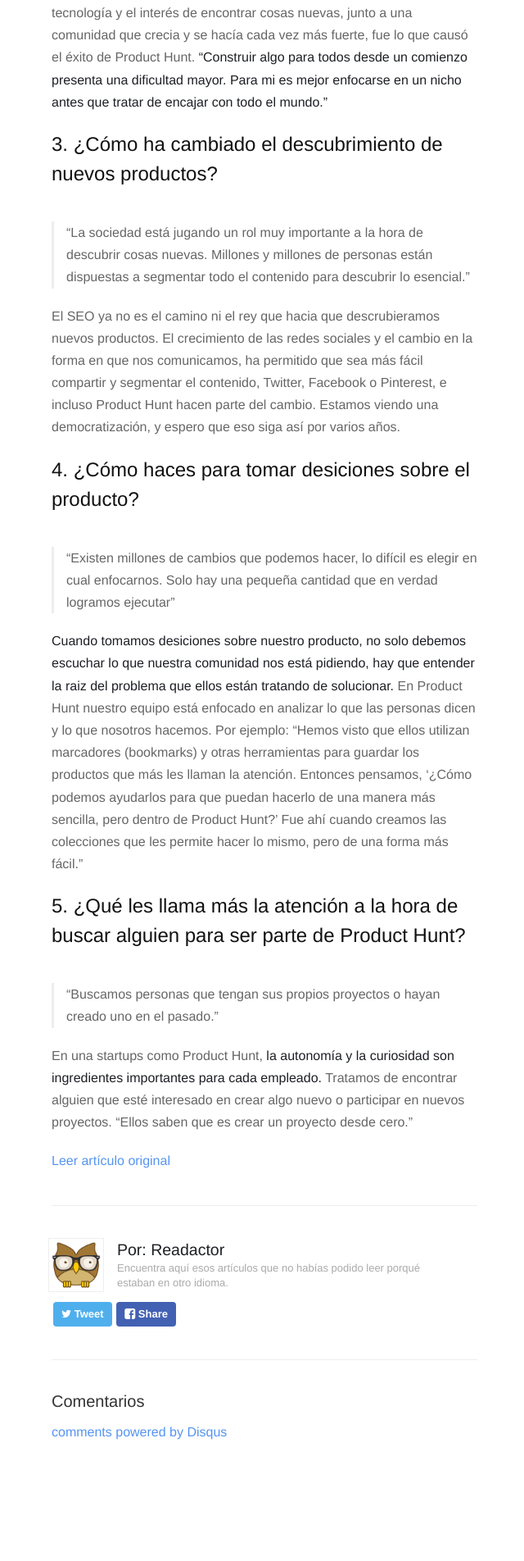
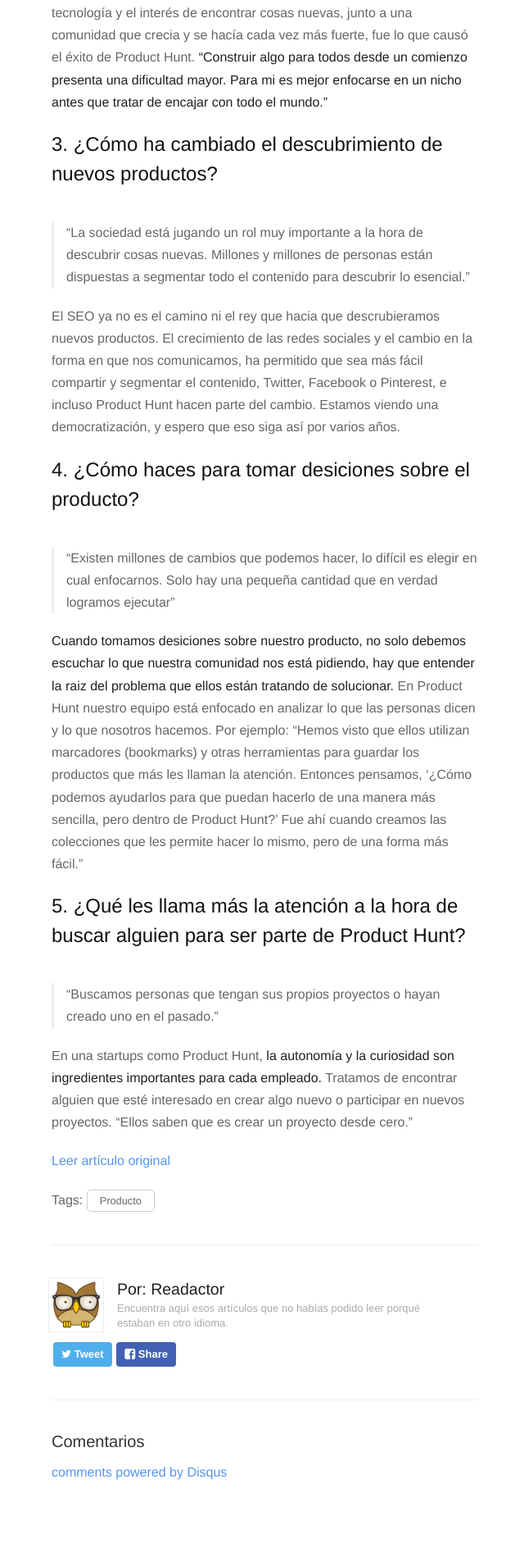
Before and after one commit to metorama/metorama, a Jekyll site: the page built from _posts/2015-07-31-tips-para-lanzar-tu-producto.markdown, in a window 1280 px wide. Shown: the part 1322-3226 px from the top of the page at 82% size, without its empty margins (317-957 px from the left). Built offline with Jekyll 4.4.1, drawn with Linux system fonts in a browser that asks for light colours; nearby versions of some CDN libraries; Markdown is read by kramdown in place of the engine named in the settings; comment, search, counter and statistics services are not loaded; before the commit the page ends 3177 px from its top, so only the background shows below that.

Commit message:
[add] tags to articles

```diff
--- a/_layouts/post.html
+++ b/_layouts/post.html
@@ -13,6 +13,7 @@
     </header>
     <section id="post-body">
         {{content}}
+        <p>Tags: <span class="label"> {{ page.label }} </span></p>
     </section>
 </article>
 <footer id="post-meta" class="clearfix">
--- a/_posts/2015-07-29-mundo-de-las-startups.markdown
+++ b/_posts/2015-07-29-mundo-de-las-startups.markdown
@@ -3,6 +3,7 @@
 date:   2015-07-29 22:26:00
 description: Todo en mi vida sucedió por casualidad. La mayoría de las personas no saben que me atrapó en las startups, mientras trabajaba en mi libro, Founders at Work. Ese libro me inspiró a ayudar las startups en su etapa primaria y por últímo, iniciar Y Combinator.
 image: '../assets/images/posts/jessica.gif'
+label: 'startups'
 ---
 
 *11 años atrás,* yo era la vicepresidenta de marketing en un banco. Estaba aburrida con el trabajo y cansada de hacer comunicados de prensa que no me interesaban. Una noche, terminé en una fiesta donde no conocía ni a un alma. Había ido con planes de verme con un amigo. — sólo que cuando llegué, me dijeron que estaba en Arkansas acompañado a Wesley Clark en su campaña presidencial. Quería irme a casa - Casi lo hago - Pero en el último minuto decidí quedarme unas horas más.
--- a/_posts/2015-07-31-tips-para-lanzar-tu-producto.markdown
+++ b/_posts/2015-07-31-tips-para-lanzar-tu-producto.markdown
@@ -3,6 +3,7 @@
 date:   2015-07-31 21:37:00
 description: Ryan Hoover es el fundador y CEO de Product Hunt. En la última edición de Five Questions, Kevin Rose menciona a Ryan como un experto a la hora de ayudar a las startups a ser reconocidas. Y es por esto que Google Ventures tuvo una entrevista con Ryan para saber como fue que Product Hunt se volvió tan popular a la hora de ayudar a las personas a lanzar su propio proyecto.
 image: '../assets/images/posts/ryan-hoover.jpg'
+label: Producto
 ---
 
 ##1. ¿Cuál es la clave para tener mayor relevancia en Product Hunt?
--- a/_posts/2015-08-03-como-ser-freelance.markdown
+++ b/_posts/2015-08-03-como-ser-freelance.markdown
@@ -3,6 +3,7 @@
 date:   2015-08-5 10:00:00
 description: Renuncié a mi trabajo en una agencia y busqué trabajar en otra agencia. Mi plan después de renunciar, era ir a la librería (no te rías, esto fue en los 90´s) para aprender como debía escribir mi CV. Como fui contratado directamente desde la escuela, no había escrito uno antes.
 image: '../assets/images/posts/freelance.jpg'
+label: Diseño
 ---
 
 Renuncié a mi trabajo en una agencia y busqué trabajar en otra agencia. Mi plan después de renunciar, era ir a la librería (no te rías, esto fue en los 90´s) para aprender como debía escribir mi CV. Como fui contratado directamente desde la escuela, no había escrito uno antes.
--- a/_posts/2015-08-10-como-hacer-un-roadmap.markdown
+++ b/_posts/2015-08-10-como-hacer-un-roadmap.markdown
@@ -3,6 +3,7 @@
 date:   2015-08-10 4:00:00
 description: ¿Cómo clasificar y filtrar los resultados de tu análisis de los usuarios y transformarlos en acciones? ¿Por dónde empezar?
 image: '../assets/images/posts/user-research-roadmap-header.jpg'
+label: Producto
 ---
 
 ¿Cómo clasificar y filtrar los resultados de tu análisis de los usuarios y transformarlos en acciones? ¿Por dónde empezar?
--- a/assets/css/style.css
+++ b/assets/css/style.css
@@ -269,6 +269,14 @@
 
 .post img{
     width: 80%;
+}
+
+.label{
+    border: 1px solid #cccccc;
+    display: inline-block;
+    border-radius: 5px;
+    padding: 2px 15px;
+    font-size: 0.8em;
 }
 
 h3, h4, h5 { color:#333; }
```
Also changed, not shown: 7 other files.
